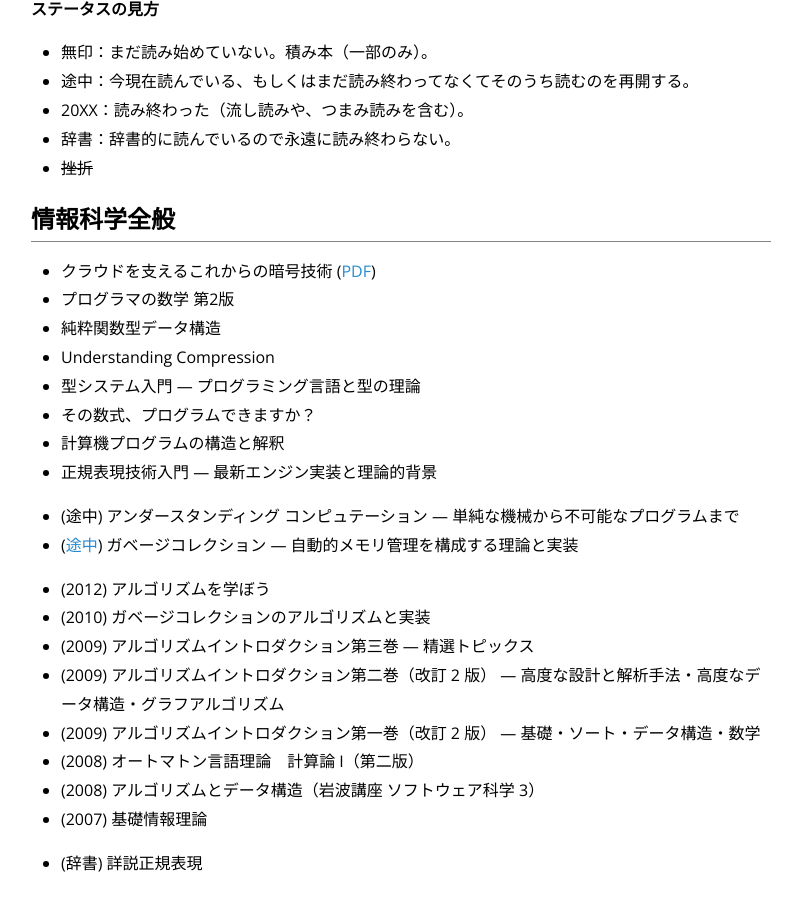
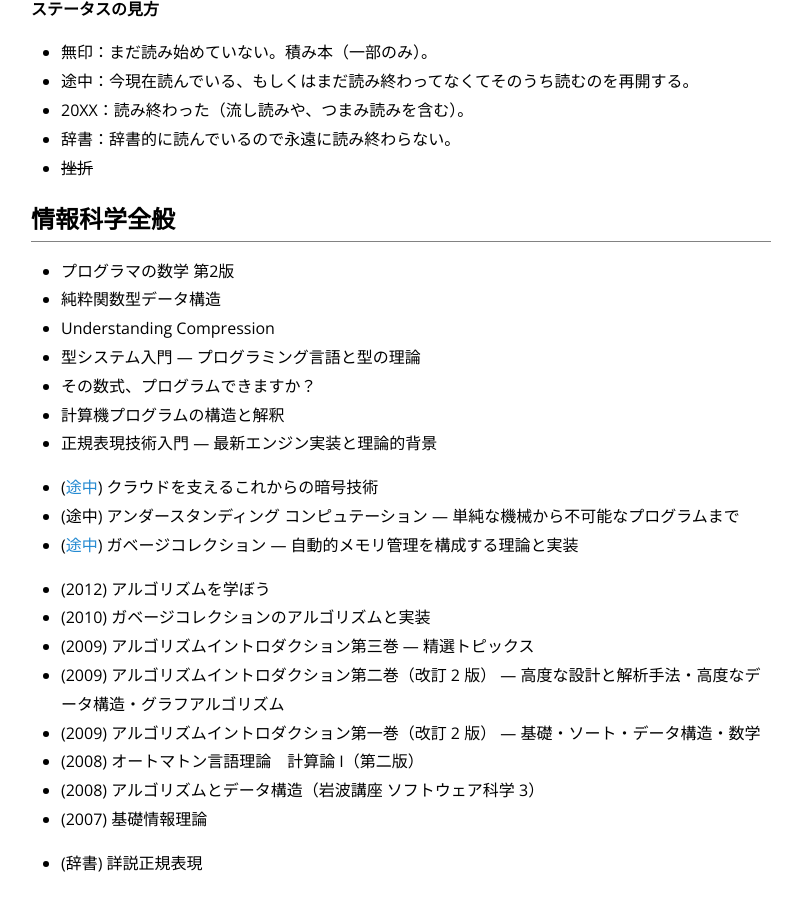
Before and after one commit to nhiroki/nhiroki.github.io, a Jekyll site: the page built from books.md, in a window 1280 px wide and 900 px high, scrolled down 315 px. Shown: the whole window, without its empty margins (239-1030 px from the left). Built offline with Jekyll 4.4.1, drawn with Linux system fonts in a browser that asks for light colours; some of the changed text lies outside the part shown.

Commit message:
Update the 'books' page

```diff
--- a/books.md
+++ b/books.md
@@ -19,7 +19,6 @@ permalink: /books/
 
 # 情報科学全般
 
-- クラウドを支えるこれからの暗号技術 ([PDF](http://herumi.github.io/ango/))
 - プログラマの数学 第2版
 - 純粋関数型データ構造
 - Understanding Compression
@@ -28,6 +27,7 @@ permalink: /books/
 - 計算機プログラムの構造と解釈
 - 正規表現技術入門 ― 最新エンジン実装と理論的背景
 
+- ([途中](https://twitter.com/nhiroki_/status/965602401838186496)) クラウドを支えるこれからの暗号技術
 - (途中) アンダースタンディング コンピュテーション ― 単純な機械から不可能なプログラムまで
 - ([途中](https://twitter.com/nhiroki_/status/902273093782999040)) ガベージコレクション ― 自動的メモリ管理を構成する理論と実装
 
@@ -209,8 +209,9 @@ permalink: /books/
 
 # ゲーム
 
-- 人工知能の作り方 ― 「おもしろい」ゲーム AI はいかにして動くのか
 - ゲームエンジン・アーキテクチャ
+
+- ([途中](https://twitter.com/nhiroki_/status/943848416131420160)) 人工知能の作り方 ― 「おもしろい」ゲーム AI はいかにして動くのか
 
 - ([2017](/2017/12/18/book-game-programming-patterns)) Game Programming Patterns ― ソフトウェア開発の問題解決メニュー
 - ([2016](https://twitter.com/nhiroki_/status/779116461033873408)) デジタルゲームの教科書
```
